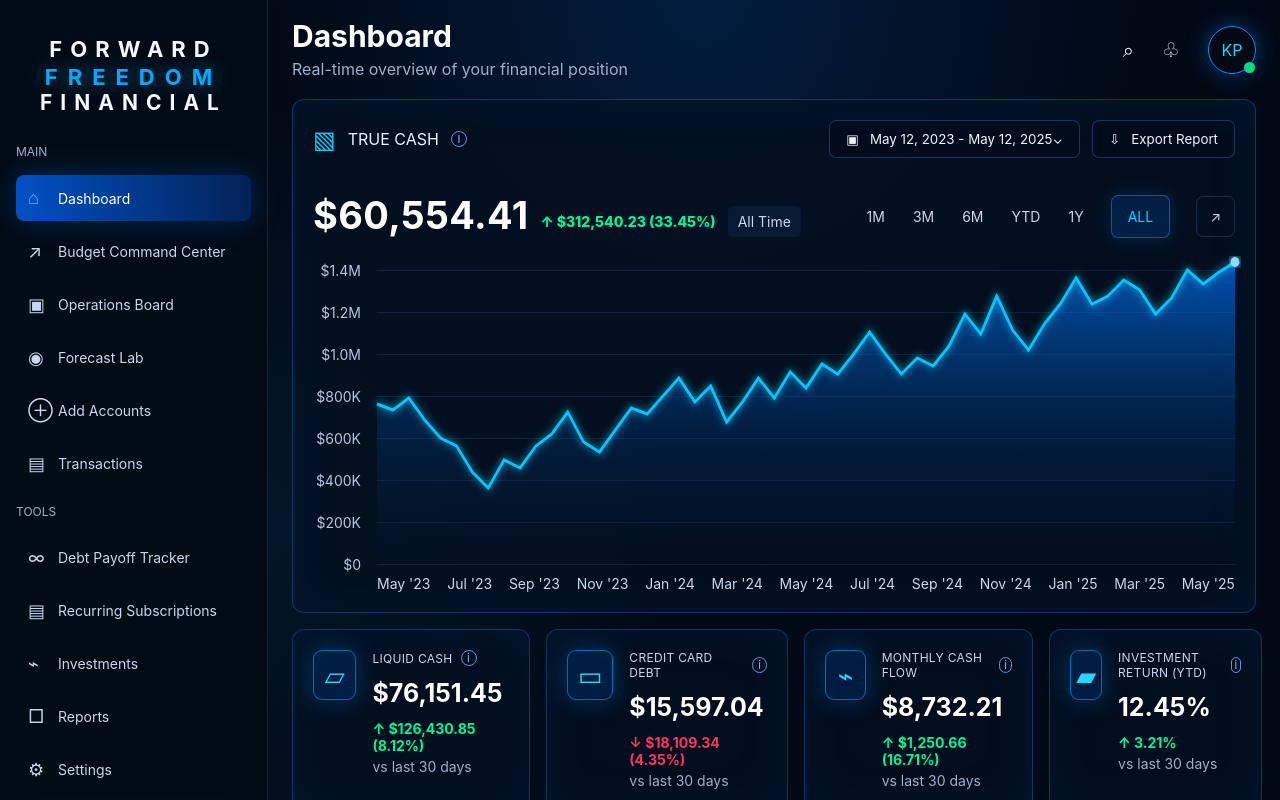
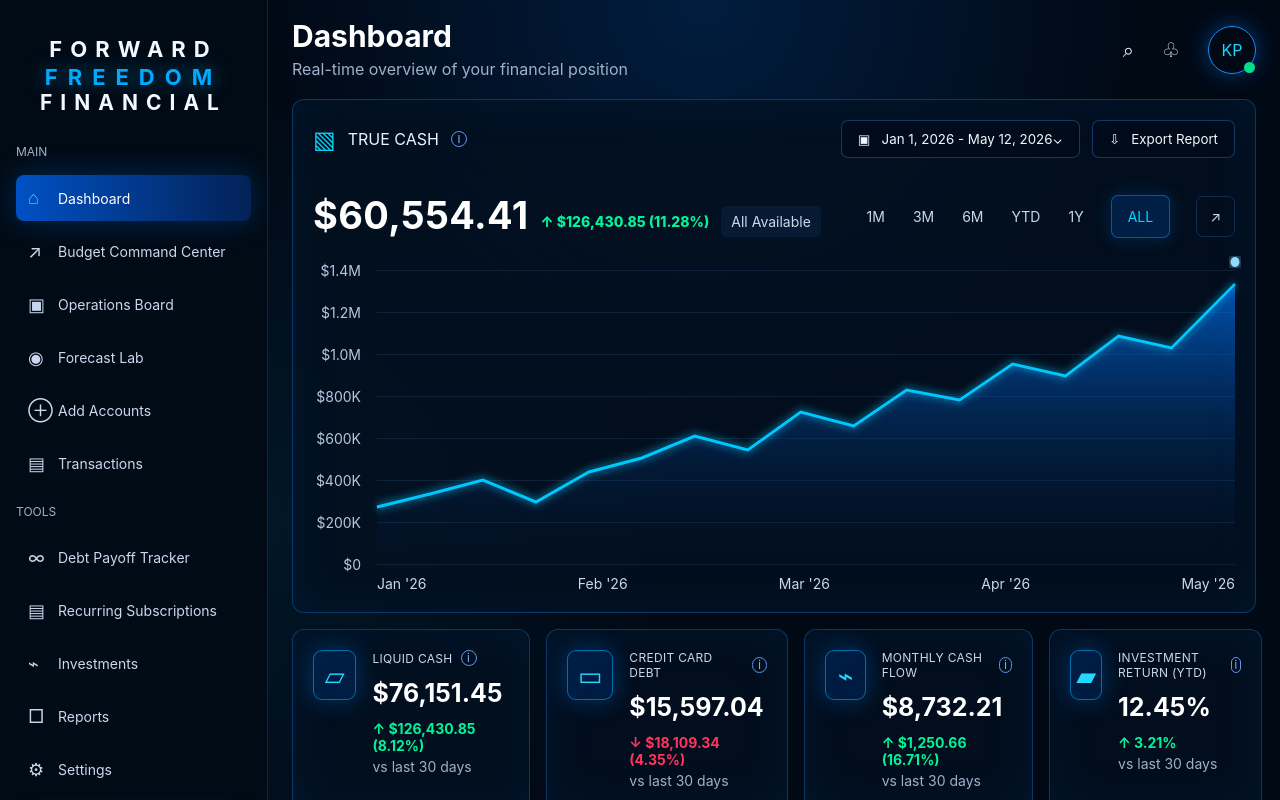
Before and after one commit to Freedomfarms/fff4, a React (Vite) app: page / in a window 1280 px wide. Both pictures are taken after a click on the button "CLIENT LOGIN". Shown: the top 800 px of the page. Built offline with nearby package versions, Linux system fonts and the light colour scheme.

Commit message:
Limit mock financial history to 2026
Co-authored-by: Freedomfarms <Freedomfarms@users.noreply.github.com>

```diff
--- a/src/components/DashboardView.jsx
+++ b/src/components/DashboardView.jsx
@@ -106,7 +106,7 @@ export function DashboardView({
                 padding: "10px 16px",
               }}
             >
-              ▣ &nbsp; May 12, 2023 - May 12, 2025⌄
+              ▣ &nbsp; {chart.dateRange}⌄
             </button>
             <button
               style={{
@@ -132,7 +132,7 @@ export function DashboardView({
         >
           <div style={{ display: "flex", alignItems: "flex-end", gap: 12 }}>
             <div style={{ color: "white", fontSize: 38, fontWeight: 720, letterSpacing: 0.4 }}>
-              {activeRange === "1Y" ? "$40,000.00" : money(trueCash)}
+              {money(trueCash)}
             </div>
             <div style={{ color: "#00f59b", fontSize: 14, fontWeight: 800, paddingBottom: 8 }}>
               ↑ {chart.change}
--- a/src/components/OperationsBoard.jsx
+++ b/src/components/OperationsBoard.jsx
@@ -7,7 +7,7 @@ export function OperationsBoard({ budgetRows }) {
   const [incomeStreams, setIncomeStreams] = useState(incomeStreamSeed);
   const [incomeDeleteTarget, setIncomeDeleteTarget] = useState(null);
   const [otherValue, setOtherValue] = useState(0);
-  const [startingSpotDate, setStartingSpotDate] = useState("2025-01-01");
+  const [startingSpotDate, setStartingSpotDate] = useState("2026-01-01");
   const [hoveredCommandMonth, setHoveredCommandMonth] = useState(null);
 
   const addIncomeStream = () => {
--- a/src/components/TransactionsView.jsx
+++ b/src/components/TransactionsView.jsx
@@ -194,7 +194,7 @@ export function TransactionsView({
         <div
           style={{
             display: "grid",
-            gridTemplateColumns: "120px 1.4fr 1fr 1fr 160px",
+            gridTemplateColumns: "140px 1.4fr 1fr 1fr 160px",
             padding: "0 18px 16px",
             color: "#7294bb",
             fontSize: 13,
@@ -216,7 +216,7 @@ export function TransactionsView({
               key={`${tx.date}-${tx.merchant}-${tx.account}-${tx.amount}-${index}`}
               style={{
                 display: "grid",
-                gridTemplateColumns: "120px 1.4fr 1fr 1fr 160px",
+                gridTemplateColumns: "140px 1.4fr 1fr 1fr 160px",
                 alignItems: "center",
                 padding: "18px",
                 borderBottom: "1px solid rgba(0,136,255,.08)",
--- a/src/data/constants.jsx
+++ b/src/data/constants.jsx
@@ -20,12 +20,78 @@ export const navTools = [
 
 export const yAxis = ["$1.4M", "$1.2M", "$1.0M", "$800K", "$600K", "$400K", "$200K", "$0"];
 
+const available2026TrueCashHistory = {
+  value: "$1,247,805.61",
+  change: "$126,430.85 (11.28%)",
+  date: "May 12, 2026",
+  dateRange: "Jan 1, 2026 - May 12, 2026",
+  xAxis: ["Jan '26", "Feb '26", "Mar '26", "Apr '26", "May '26"],
+  points: [
+    [0, 245],
+    [60, 232],
+    [120, 218],
+    [180, 240],
+    [240, 210],
+    [300, 196],
+    [360, 174],
+    [420, 188],
+    [480, 150],
+    [540, 164],
+    [600, 128],
+    [660, 138],
+    [720, 102],
+    [780, 114],
+    [840, 74],
+    [900, 86],
+    [972, 22],
+  ],
+  dates: [
+    "Jan 1, 2026",
+    "Jan 10, 2026",
+    "Jan 20, 2026",
+    "Feb 1, 2026",
+    "Feb 10, 2026",
+    "Feb 20, 2026",
+    "Mar 1, 2026",
+    "Mar 10, 2026",
+    "Mar 20, 2026",
+    "Apr 1, 2026",
+    "Apr 10, 2026",
+    "Apr 18, 2026",
+    "Apr 25, 2026",
+    "May 1, 2026",
+    "May 6, 2026",
+    "May 10, 2026",
+    "May 12, 2026",
+  ],
+  values: [
+    "$1,121,375",
+    "$1,128,900",
+    "$1,137,420",
+    "$1,142,210",
+    "$1,154,680",
+    "$1,166,030",
+    "$1,178,250",
+    "$1,185,440",
+    "$1,197,860",
+    "$1,207,200",
+    "$1,218,640",
+    "$1,226,390",
+    "$1,234,820",
+    "$1,240,160",
+    "$1,244,930",
+    "$1,246,700",
+    "$1,247,806",
+  ],
+};
+
 export const chartSets = {
   "1M": {
     value: "$1,247,805.61",
     change: "$18,420.11 (1.50%)",
     label: "1 Month",
-    date: "May 12, 2025",
+    date: "May 12, 2026",
+    dateRange: "Apr 12, 2026 - May 12, 2026",
     xAxis: ["Apr 12", "Apr 17", "Apr 22", "Apr 27", "May 2", "May 7", "May 12"],
     points: [
       [0, 188],
@@ -43,19 +109,19 @@ export const chartSets = {
       [972, 42],
     ],
     dates: [
-      "Apr 12",
-      "Apr 15",
-      "Apr 17",
-      "Apr 20",
-      "Apr 22",
-      "Apr 25",
-      "Apr 27",
-      "Apr 30",
-      "May 2",
-      "May 5",
-      "May 7",
-      "May 10",
-      "May 12",
+      "Apr 12, 2026",
+      "Apr 15, 2026",
+      "Apr 17, 2026",
+      "Apr 20, 2026",
+      "Apr 22, 2026",
+      "Apr 25, 2026",
+      "Apr 27, 2026",
+      "Apr 30, 2026",
+      "May 2, 2026",
+      "May 5, 2026",
+      "May 7, 2026",
+      "May 10, 2026",
+      "May 12, 2026",
     ],
     values: [
       "$1,229,385",
@@ -77,7 +143,8 @@ export const chartSets = {
     value: "$1,247,805.61",
     change: "$42,882.44 (3.56%)",
     label: "3 Months",
-    date: "May 12, 2025",
+    date: "May 12, 2026",
+    dateRange: "Feb 12, 2026 - May 12, 2026",
     xAxis: ["Feb", "Mar", "Apr", "May"],
     points: [
       [0, 218],
@@ -97,21 +164,21 @@ export const chartSets = {
       [972, 28],
     ],
     dates: [
-      "Feb 12",
-      "Feb 19",
-      "Feb 26",
-      "Mar 5",
-      "Mar 12",
-      "Mar 19",
-      "Mar 26",
-      "Apr 2",
-      "Apr 9",
-      "Apr 16",
-      "Apr 23",
-      "Apr 30",
-      "May 5",
-      "May 9",
-      "May 12",
+      "Feb 12, 2026",
+      "Feb 19, 2026",
+      "Feb 26, 2026",
+      "Mar 5, 2026",
+      "Mar 12, 2026",
+      "Mar 19, 2026",
+      "Mar 26, 2026",
+      "Apr 2, 2026",
+      "Apr 9, 2026",
+      "Apr 16, 2026",
+      "Apr 23, 2026",
+      "Apr 30, 2026",
+      "May 5, 2026",
+      "May 9, 2026",
+      "May 12, 2026",
     ],
     values: [
       "$1,204,923",
@@ -132,336 +199,20 @@ export const chartSets = {
     ],
   },
   "6M": {
-    value: "$1,247,805.61",
-    change: "$91,740.90 (7.94%)",
+    ...available2026TrueCashHistory,
     label: "6 Months",
-    date: "May 12, 2025",
-    xAxis: ["Dec '24", "Jan '25", "Feb '25", "Mar '25", "Apr '25", "May '25"],
-    points: [
-      [0, 235],
-      [54, 220],
-      [108, 242],
-      [162, 214],
-      [216, 198],
-      [270, 178],
-      [324, 186],
-      [378, 156],
-      [432, 168],
-      [486, 132],
-      [540, 144],
-      [594, 110],
-      [648, 122],
-      [702, 86],
-      [756, 96],
-      [810, 58],
-      [864, 72],
-      [918, 34],
-      [972, 18],
-    ],
-    dates: [
-      "Dec 12",
-      "Dec 22",
-      "Jan 1",
-      "Jan 11",
-      "Jan 21",
-      "Jan 31",
-      "Feb 10",
-      "Feb 20",
-      "Mar 2",
-      "Mar 12",
-      "Mar 22",
-      "Apr 1",
-      "Apr 11",
-      "Apr 21",
-      "Apr 28",
-      "May 3",
-      "May 7",
-      "May 10",
-      "May 12",
-    ],
-    values: [
-      "$1,156,065",
-      "$1,161,900",
-      "$1,165,420",
-      "$1,174,800",
-      "$1,183,260",
-      "$1,191,440",
-      "$1,196,780",
-      "$1,205,260",
-      "$1,211,940",
-      "$1,220,870",
-      "$1,225,500",
-      "$1,232,120",
-      "$1,236,900",
-      "$1,241,460",
-      "$1,243,210",
-      "$1,245,620",
-      "$1,246,300",
-      "$1,247,100",
-      "$1,247,806",
-    ],
   },
   YTD: {
-    value: "$1,247,805.61",
-    change: "$126,430.85 (11.28%)",
+    ...available2026TrueCashHistory,
     label: "Year To Date",
-    date: "May 12, 2025",
-    xAxis: ["Jan", "Feb", "Mar", "Apr", "May"],
-    points: [
-      [0, 245],
-      [60, 232],
-      [120, 218],
-      [180, 240],
-      [240, 210],
-      [300, 196],
-      [360, 174],
-      [420, 188],
-      [480, 150],
-      [540, 164],
-      [600, 128],
-      [660, 138],
-      [720, 102],
-      [780, 114],
-      [840, 74],
-      [900, 86],
-      [972, 22],
-    ],
-    dates: [
-      "Jan 1",
-      "Jan 10",
-      "Jan 20",
-      "Feb 1",
-      "Feb 10",
-      "Feb 20",
-      "Mar 1",
-      "Mar 10",
-      "Mar 20",
-      "Apr 1",
-      "Apr 10",
-      "Apr 18",
-      "Apr 25",
-      "May 1",
-      "May 6",
-      "May 10",
-      "May 12",
-    ],
-    values: [
-      "$1,121,375",
-      "$1,128,900",
-      "$1,137,420",
-      "$1,142,210",
-      "$1,154,680",
-      "$1,166,030",
-      "$1,178,250",
-      "$1,185,440",
-      "$1,197,860",
-      "$1,207,200",
-      "$1,218,640",
-      "$1,226,390",
-      "$1,234,820",
-      "$1,240,160",
-      "$1,244,930",
-      "$1,246,700",
-      "$1,247,806",
-    ],
   },
   "1Y": {
-    value: "$40,000.00",
-    change: "$55,000.00 (366.67%)",
+    ...available2026TrueCashHistory,
     label: "1 Year",
-    date: "May 12, 2025",
-    xAxis: ["May '24", "Jul '24", "Sep '24", "Nov '24", "Jan '25", "Mar '25", "May '25"],
-    points: [
-      [0, 286],
-      [44, 236],
-      [88, 248],
-      [132, 222],
-      [176, 232],
-      [220, 198],
-      [264, 208],
-      [308, 174],
-      [352, 190],
-      [396, 150],
-      [440, 162],
-      [484, 126],
-      [528, 140],
-      [572, 102],
-      [616, 118],
-      [660, 78],
-      [704, 92],
-      [748, 54],
-      [792, 72],
-      [836, 38],
-      [880, 56],
-      [924, 20],
-      [972, 8],
-    ],
-    dates: [
-      "May '24",
-      "Jun '24",
-      "Jul '24",
-      "Aug '24",
-      "Sep '24",
-      "Oct '24",
-      "Nov '24",
-      "Dec '24",
-      "Jan '25",
-      "Feb '25",
-      "Mar '25",
-      "Apr '25",
-      "May '25",
-      "May 12",
-    ],
-    values: [
-      "-$15,000",
-      "-$9,500",
-      "-$6,200",
-      "-$2,800",
-      "$1,200",
-      "$6,800",
-      "$11,400",
-      "$15,900",
-      "$21,800",
-      "$26,500",
-      "$31,200",
-      "$35,800",
-      "$38,400",
-      "$40,000",
-    ],
   },
   ALL: {
-    value: "$1,247,805.61",
-    change: "$312,540.23 (33.45%)",
-    label: "All Time",
-    date: "May 12, 2025",
-    xAxis: [
-      "May '23",
-      "Jul '23",
-      "Sep '23",
-      "Nov '23",
-      "Jan '24",
-      "Mar '24",
-      "May '24",
-      "Jul '24",
-      "Sep '24",
-      "Nov '24",
-      "Jan '25",
-      "Mar '25",
-      "May '25",
-    ],
-    points: [
-      [0, 142],
-      [18, 148],
-      [36, 136],
-      [54, 158],
-      [72, 176],
-      [90, 184],
-      [108, 210],
-      [126, 226],
-      [144, 198],
-      [162, 206],
-      [180, 184],
-      [198, 172],
-      [216, 150],
-      [234, 180],
-      [252, 190],
-      [270, 168],
-      [288, 146],
-      [306, 152],
-      [324, 134],
-      [342, 116],
-      [360, 140],
-      [378, 124],
-      [396, 160],
-      [414, 140],
-      [432, 116],
-      [450, 136],
-      [468, 110],
-      [486, 126],
-      [504, 102],
-      [522, 112],
-      [540, 92],
-      [558, 70],
-      [576, 92],
-      [594, 112],
-      [612, 96],
-      [630, 104],
-      [648, 84],
-      [666, 52],
-      [684, 72],
-      [702, 34],
-      [720, 68],
-      [738, 88],
-      [756, 62],
-      [774, 42],
-      [792, 16],
-      [810, 42],
-      [828, 34],
-      [846, 18],
-      [864, 28],
-      [882, 52],
-      [900, 36],
-      [918, 8],
-      [936, 22],
-      [954, 10],
-      [972, 0],
-    ],
-    dates: [
-      "May '23",
-      "Jun '23",
-      "Jul '23",
-      "Aug '23",
-      "Sep '23",
-      "Oct '23",
-      "Nov '23",
-      "Dec '23",
-      "Jan '24",
-      "Feb '24",
-      "Mar '24",
-      "Apr '24",
-      "May '24",
-      "Jun '24",
-      "Jul '24",
-      "Aug '24",
-      "Sep '24",
-      "Oct '24",
-      "Nov '24",
-      "Dec '24",
-      "Jan '25",
-      "Feb '25",
-      "Mar '25",
-      "Apr '25",
-      "May '25",
-      "May 12",
-    ],
-    values: [
-      "$935,265",
-      "$947,800",
-      "$956,420",
-      "$971,100",
-      "$984,750",
-      "$997,880",
-      "$1,011,300",
-      "$1,026,900",
-      "$1,039,200",
-      "$1,048,640",
-      "$1,062,500",
-      "$1,079,200",
-      "$1,043,035",
-      "$1,058,220",
-      "$1,071,880",
-      "$1,086,400",
-      "$1,102,940",
-      "$1,121,500",
-      "$1,143,760",
-      "$1,156,065",
-      "$1,178,250",
-      "$1,196,780",
-      "$1,220,870",
-      "$1,236,900",
-      "$1,244,930",
-      "$1,247,806",
-    ],
+    ...available2026TrueCashHistory,
+    label: "All Available",
   },
 };
 
@@ -567,116 +318,140 @@ export const initialAccounts = [
 
 export const mockTransactions = [
   {
-    date: "May 12",
+    date: "May 12, 2026",
     merchant: "Starbucks",
     category: "Food & Drink",
     account: "Amex Gold",
     amount: -12.48,
   },
   {
-    date: "May 12",
+    date: "May 12, 2026",
     merchant: "Amazon",
     category: "Shopping",
     account: "Chase Sapphire",
     amount: -148.22,
   },
   {
-    date: "May 11",
+    date: "May 11, 2026",
     merchant: "Shell Fuel",
     category: "Fuel",
     account: "Bank of America",
     amount: -62.15,
   },
   {
-    date: "May 11",
+    date: "May 11, 2026",
     merchant: "Payroll Deposit",
     category: "Income",
     account: "Checking",
     amount: 4825.0,
   },
   {
-    date: "May 10",
+    date: "May 10, 2026",
     merchant: "Netflix",
     category: "Subscriptions",
     account: "Capital One",
     amount: -18.99,
   },
   {
-    date: "May 10",
+    date: "May 10, 2026",
     merchant: "Home Depot",
     category: "Farm Operations",
     account: "Checking",
     amount: -224.77,
   },
-  { date: "May 9", merchant: "Costco", category: "Groceries", account: "Visa", amount: -312.9 },
   {
-    date: "May 9",
+    date: "May 9, 2026",
+    merchant: "Costco",
+    category: "Groceries",
+    account: "Visa",
+    amount: -312.9,
+  },
+  {
+    date: "May 9, 2026",
     merchant: "Delta Airlines",
     category: "Travel",
     account: "Amex Platinum",
     amount: -842.44,
   },
   {
-    date: "May 8",
+    date: "May 8, 2026",
     merchant: "Apple",
     category: "Technology",
     account: "Mastercard",
     amount: -7.99,
   },
   {
-    date: "May 8",
+    date: "May 8, 2026",
     merchant: "Chipotle",
     category: "Restaurants",
     account: "Discover",
     amount: -19.82,
   },
-  { date: "May 7", merchant: "Lowe's", category: "Home", account: "Checking", amount: -418.0 },
   {
-    date: "May 7",
+    date: "May 7, 2026",
+    merchant: "Lowe's",
+    category: "Home",
+    account: "Checking",
+    amount: -418.0,
+  },
+  {
+    date: "May 7, 2026",
     merchant: "Spotify",
     category: "Subscriptions",
     account: "Visa",
     amount: -11.99,
   },
-  { date: "May 6", merchant: "AT&T", category: "Utilities", account: "Checking", amount: -145.44 },
   {
-    date: "May 6",
+    date: "May 6, 2026",
+    merchant: "AT&T",
+    category: "Utilities",
+    account: "Checking",
+    amount: -145.44,
+  },
+  {
+    date: "May 6, 2026",
     merchant: "Target",
     category: "Shopping",
     account: "Mastercard",
     amount: -122.13,
   },
   {
-    date: "May 5",
+    date: "May 5, 2026",
     merchant: "Dividend Deposit",
     category: "Investments",
     account: "Brokerage",
     amount: 425.22,
   },
   {
-    date: "May 5",
+    date: "May 5, 2026",
     merchant: "Uber",
     category: "Transportation",
     account: "Amex Gold",
     amount: -34.81,
   },
   {
-    date: "May 4",
+    date: "May 4, 2026",
     merchant: "Mortgage Payment",
     category: "Housing",
     account: "Checking",
     amount: -2850.0,
   },
-  { date: "May 4", merchant: "CVS Pharmacy", category: "Health", account: "Visa", amount: -28.19 },
   {
-    date: "May 3",
+    date: "May 4, 2026",
+    merchant: "CVS Pharmacy",
+    category: "Health",
+    account: "Visa",
+    amount: -28.19,
+  },
+  {
+    date: "May 3, 2026",
     merchant: "DraftKings",
     category: "Entertainment",
     account: "Capital One",
     amount: -50.0,
   },
   {
-    date: "May 3",
+    date: "May 3, 2026",
     merchant: "Tesla Supercharger",
     category: "Fuel",
     account: "Checking",
```
Also changed, not shown: src/ForwardFreedomDashboard.jsx (+4 -4 lines).
